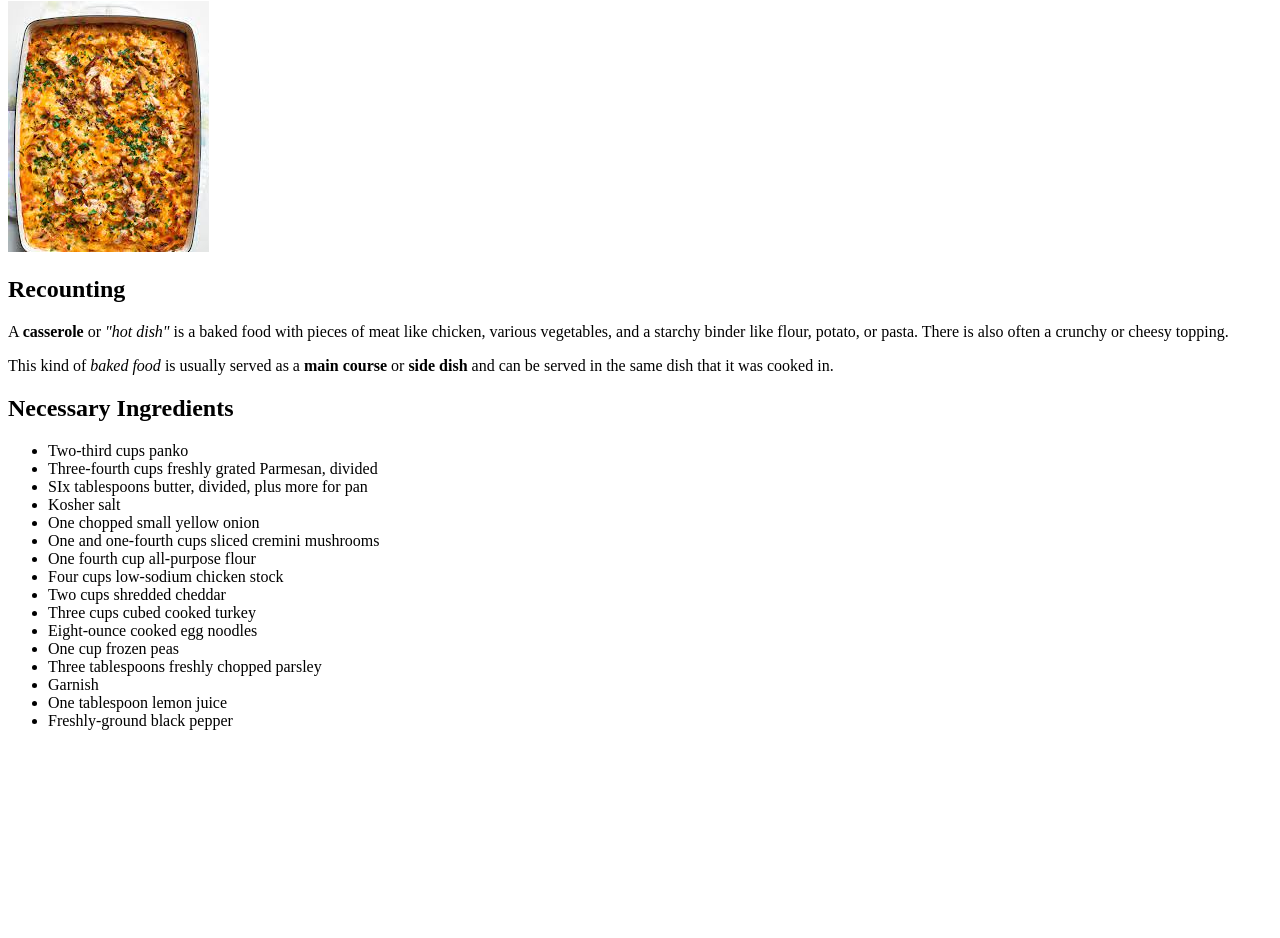
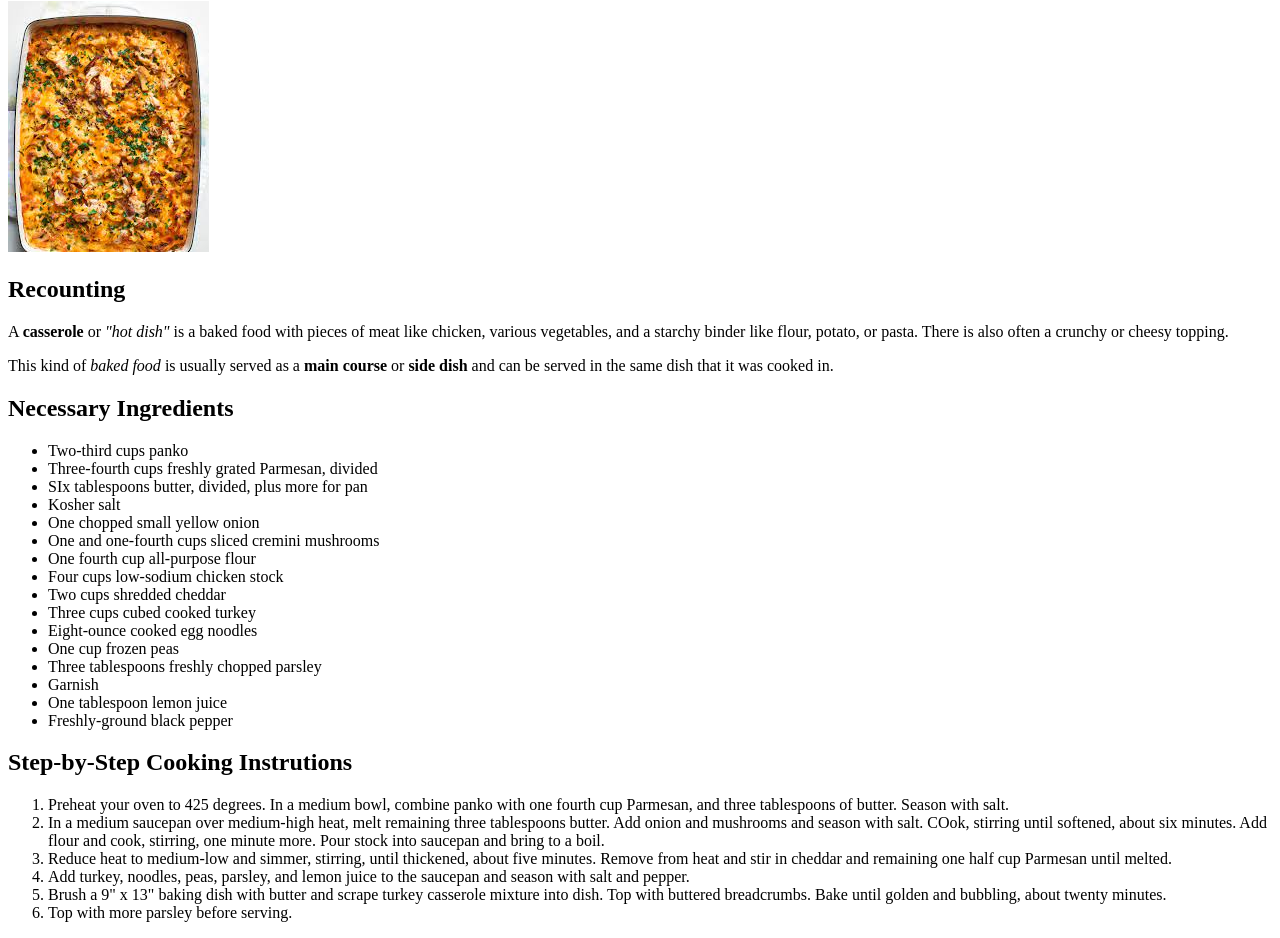
Before and after one commit to rykrev/odin-recipes, a plain HTML site: page recipes/turkey-casserole.html in a window 1280 px wide. Shown: the part 79-1017 px from the top of the page. Before the commit the page ends 828 px from the top, so only its background shows below. Drawn offline with Linux system fonts and the light colour scheme.

Commit message:
Added instructions on laptop

```diff
--- a/recipes/turkey-casserole.html
+++ b/recipes/turkey-casserole.html
@@ -58,7 +58,35 @@
         <li>Freshly-ground black pepper</li>
     </ul>
 
-    <h2></h2>
+    <h2>
+        Step-by-Step Cooking Instrutions
+    </h2>
+
+    <ol>
+        <li>Preheat your oven to 425 degrees. In a medium bowl,
+            combine panko with one fourth cup Parmesan,
+            and three tablespoons of butter. Season with salt.</li>
+
+        <li>In a medium saucepan over medium-high heat, melt
+            remaining three tablespoons butter. Add onion and mushrooms
+            and season with salt. COok, stirring until softened, about
+            six minutes. Add flour and cook, stirring, one minute
+            more. Pour stock into saucepan and bring to a boil.</li>
+
+        <li>Reduce heat to medium-low and simmer, stirring, until
+            thickened, about five minutes. Remove from heat and
+            stir in cheddar and remaining one half cup Parmesan
+            until melted.</li>
+
+        <li>Add turkey, noodles, peas, parsley, and lemon juice
+            to the saucepan and season with salt and pepper.</li>
+
+        <li>Brush a 9" x 13" baking dish with butter and scrape turkey
+            casserole mixture into dish. Top with buttered breadcrumbs.
+            Bake until golden and bubbling, about twenty minutes.</li>
+
+        <li>Top with more parsley before serving.</li>
+    </ol>
 </body>
 
 
```
